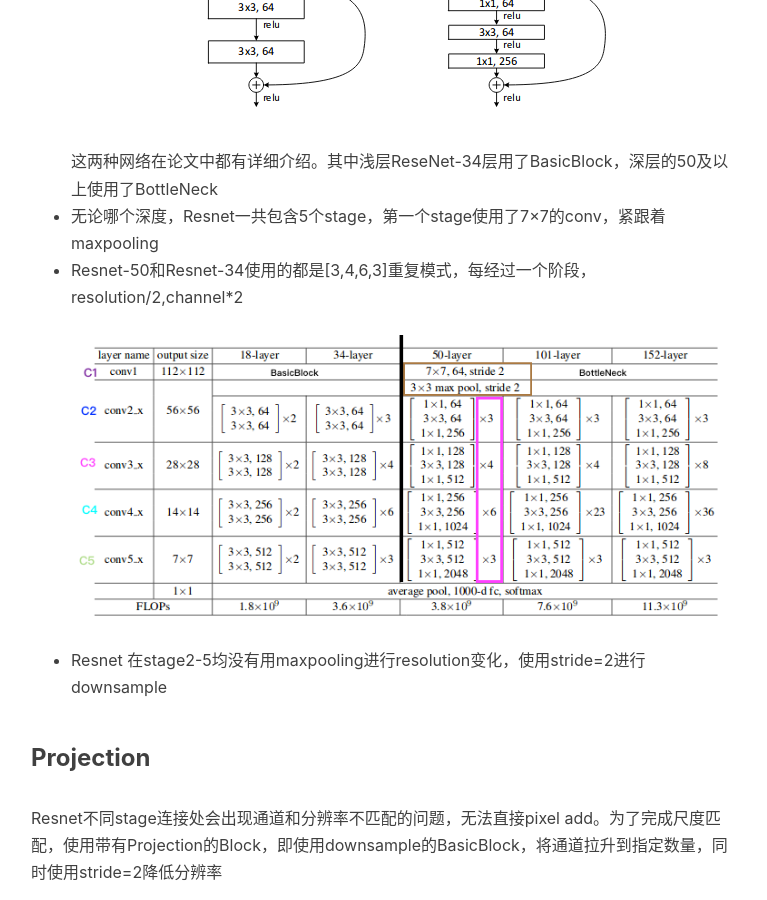
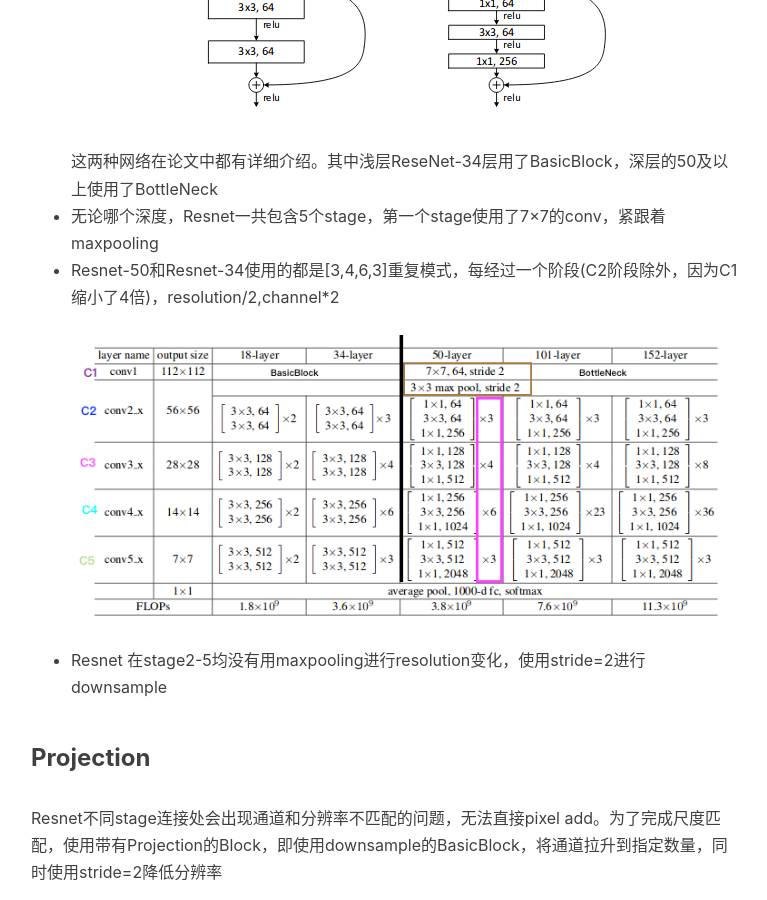
Before and after one commit to wdd233/wdd233.github.io, a Jekyll site: the page built from _posts/2019-01-01-pytorch深度指南-经典CNN网络源码剖析.md, in a window 1280 px wide and 900 px high, scrolled down 4299 px. Shown: the whole window, without its empty margins (234-1001 px from the left). Built offline with Jekyll 4.4.1, drawn with Linux system fonts in a browser that asks for light colours; nearby versions of some CDN libraries; our own code applies the rules of GitHub Pages for plain Markdown files; comment, search, counter and statistics services are not loaded; some of the changed text lies outside the part shown.

Commit message:
Update 2019-01-01-pytorch深度指南-经典CNN网络源码剖析.md

```diff
--- a/_posts/2019-01-01-pytorch深度指南-经典CNN网络源码剖析.md
+++ b/_posts/2019-01-01-pytorch深度指南-经典CNN网络源码剖析.md
@@ -122,7 +122,7 @@ Kaiming大神的代表作之一，被广泛应用于各种网络作为backbone
 ![resnet-basicblock](/img/basicblock.png)
 这两种网络在论文中都有详细介绍。其中浅层ReseNet-34层用了BasicBlock，深层的50及以上使用了BottleNeck
 * 无论哪个深度，Resnet一共包含5个stage，第一个stage使用了7×7的conv，紧跟着maxpooling
-* Resnet-50和Resnet-34使用的都是[3,4,6,3]重复模式，每经过一个阶段，resolution/2,channel*2
+* Resnet-50和Resnet-34使用的都是[3,4,6,3]重复模式，每经过一个阶段(C2阶段除外，因为C1缩小了4倍)，resolution/2,channel*2
 ![resnet_](/img/resnet_cfg.png)
 * Resnet 在stage2-5均没有用maxpooling进行resolution变化，使用stride=2进行downsample
 
@@ -222,7 +222,7 @@ class ResNet(nn.Module):
         self.relu = nn.ReLU(inplace=True)
         self.maxpool = nn.MaxPool2d(kernel_size=3, stride=2, padding=1)#C1中唯一出现了一次Maxpooling
         #C2-C5输入通道数量[64,128,256,512]
-        self.layer1 = self._make_layer(block, 64, layers[0])#注意:layer1的stride=1!
+        self.layer1 = self._make_layer(block, 64, layers[0])#注意:layer1的stride=1!，C2阶段没有降低分辨率
         self.layer2 = self._make_layer(block, 128, layers[1], stride=2)
         self.layer3 = self._make_layer(block, 256, layers[2], stride=2)
         self.layer4 = self._make_layer(block, 512, layers[3], stride=2)
```
